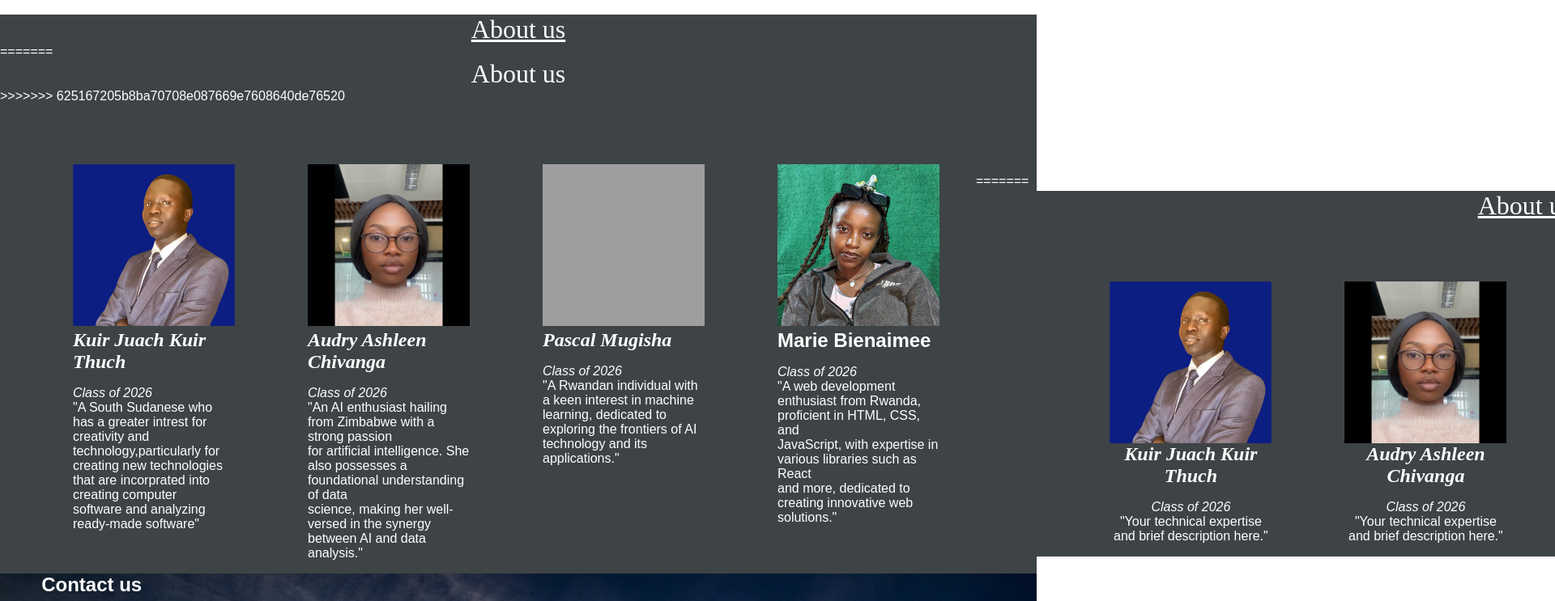
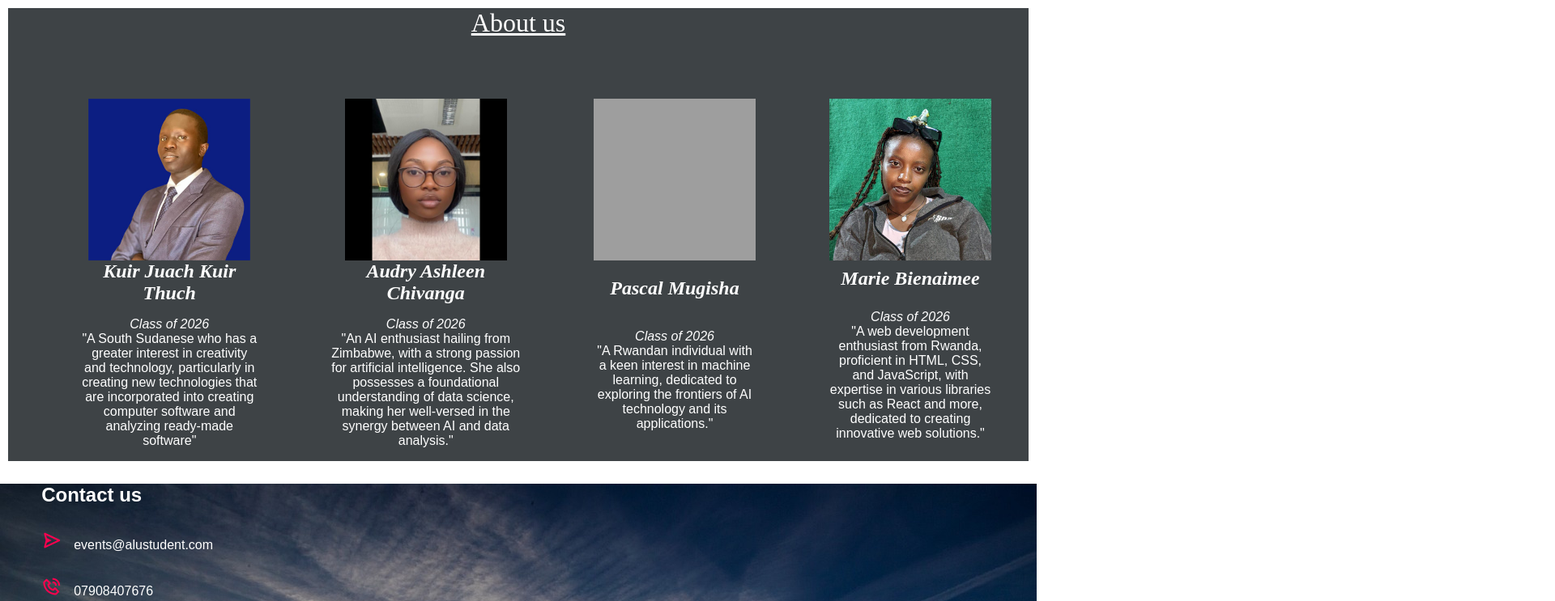
Before and after one commit to AudryAshleenChivanga/HTML-CSS_Contest-Group2, a plain HTML site: page index.html in a window 1280 px wide. Shown: the part 1390-2133 px from the top of the page at 81% size, 1920 px wide, since content can reach past the window. Drawn offline with nearby package versions, Linux system fonts and the light colour scheme; grey boxes are pictures that could not be loaded.

Commit message:
final updates

```diff
--- a/index.html
+++ b/index.html
@@ -244,40 +244,6 @@ placeholder{
 </div>
 
 <!--About us section-->
-<<<<<<< HEAD
-<<<<<<< HEAD
-<section class="about-us">
-    <h1 class="about"><u>About us</u></h1>
-=======
-<section id="about-us">
-    <h1 class="about">About us</h1>
->>>>>>> 625167205b8ba70708e087669e7608640de76520
-    <div class="alumni">
-        <div class="team-member">
-            <img src="images/person1.png" alt="Person 1" class="alumni-picture">
-            <h3 class="alumni-names">Kuir Juach Kuir Thuch</h3>
-	    <p><i>Class of 2026</i> <br>"A South Sudanese who has a greater intrest for creativity and <br> technology,particularly for creating new
-	    technologies that are incorprated into creating computer <br>  software and analyzing ready-made software"</p>
-        </div>
-
-        <div class="team-member">
-            <img src="images/person2.png" alt="Person 2" class="alumni-picture">
-            <h3 class="alumni-names">Audry Ashleen Chivanga</h3>
-	    <p><i>Class of 2026</i> <br>"An AI enthusiast hailing from Zimbabwe with a strong passion<br> for artificial intelligence. She also possesses a foundational understanding of data <br> science, making her well-versed in the synergy between AI and data analysis."</p>
-        </div>
-
-        <div class="team-member">
-            <img src="images/person3.png" alt="Person 3" class="alumni-picture">
-            <h3 class="alumni-names">Pascal Mugisha</h3>
-	    <p><i>Class of 2026</i> <br>"A Rwandan individual with a keen interest in machine learning, dedicated to<br> exploring the frontiers of AI technology and its applications."</p>
-        </div>
-
-        <div class="team-member">
-            <img src="images/person4.png" alt="Person 4" class="alumni-picture">
-            <h3 class="alumni-nmes">Marie Bienaimee</h3>
-	    <p><i>Class of 2026</i> <br>"A web development enthusiast from Rwanda, proficient in HTML, CSS, and<br> JavaScript, with expertise in various libraries such as React<br> and more, dedicated to creating innovative web solutions."</p>
-        </div>
-=======
 <main>
     <div id="about">
         <section class="about-us">
@@ -289,25 +255,25 @@ placeholder{
                 <div class="team-member">
                     <img src="images/person1.png" alt="Person 1" class="alumni-picture">
                     <h3 class="alumni-names">Kuir Juach Kuir Thuch</h3>
-                    <p><i>Class of 2026</i> <br>"Your technical expertise and brief description here."</p>
+                    <p><i>Class of 2026</i> <br>"A South Sudanese who has a greater interest in creativity and technology, particularly in creating new  technologies that are incorporated into creating computer software and analyzing ready-made software"</p>
                 </div>
 
                 <div class="team-member">
                     <img src="images/person2.png" alt="Person 2" class="alumni-picture">
                     <h3 class="alumni-names">Audry Ashleen Chivanga</h3>
-                    <p><i>Class of 2026</i> <br>"Your technical expertise and brief description here."</p>
+                    <p><i>Class of 2026</i> <br>"An AI enthusiast hailing from Zimbabwe, with a strong passion for artificial intelligence. She also possesses a foundational understanding of data science, making her well-versed in the synergy between AI and data analysis."</p>
                 </div>
 
                 <div class="team-member">
                     <img src="images/person3.png" alt="Person 3" class="alumni-picture">
                     <h3 class="alumni-names">Pascal Mugisha</h3>
-                    <p><i>Class of 2026</i> <br>"Your technical expertise and brief description here."</p>
+                    <p><i>Class of 2026</i> <br>"A Rwandan individual with a keen interest in machine learning, dedicated to exploring the frontiers of AI technology and its applications."</p>
                 </div>
 
                 <div class="team-member">
                     <img src="images/person4.png" alt="Person 4" class="alumni-picture">
                     <h3 class="alumni-names">Marie Bienaimee</h3>
-                    <p><i>Class of 2026</i> <br>"Your technical expertise and brief description here."</p>
+                    <p><i>Class of 2026</i> <br>"A web development enthusiast from Rwanda, proficient in HTML, CSS, and JavaScript, with expertise in various libraries such as React and more, dedicated to creating innovative web solutions."</p>
                 </div>
             </div>
 
```
Also changed, not shown: 1 other file.
